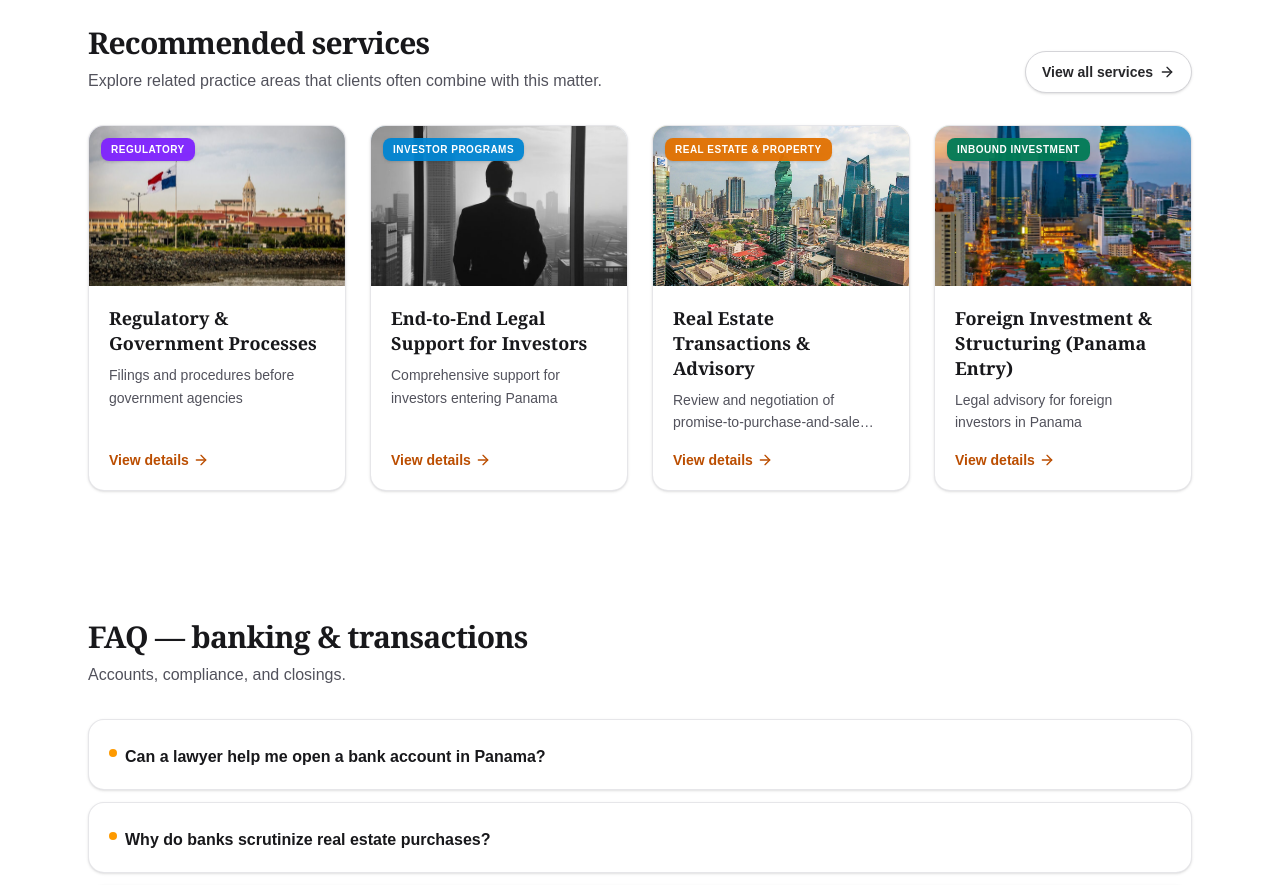
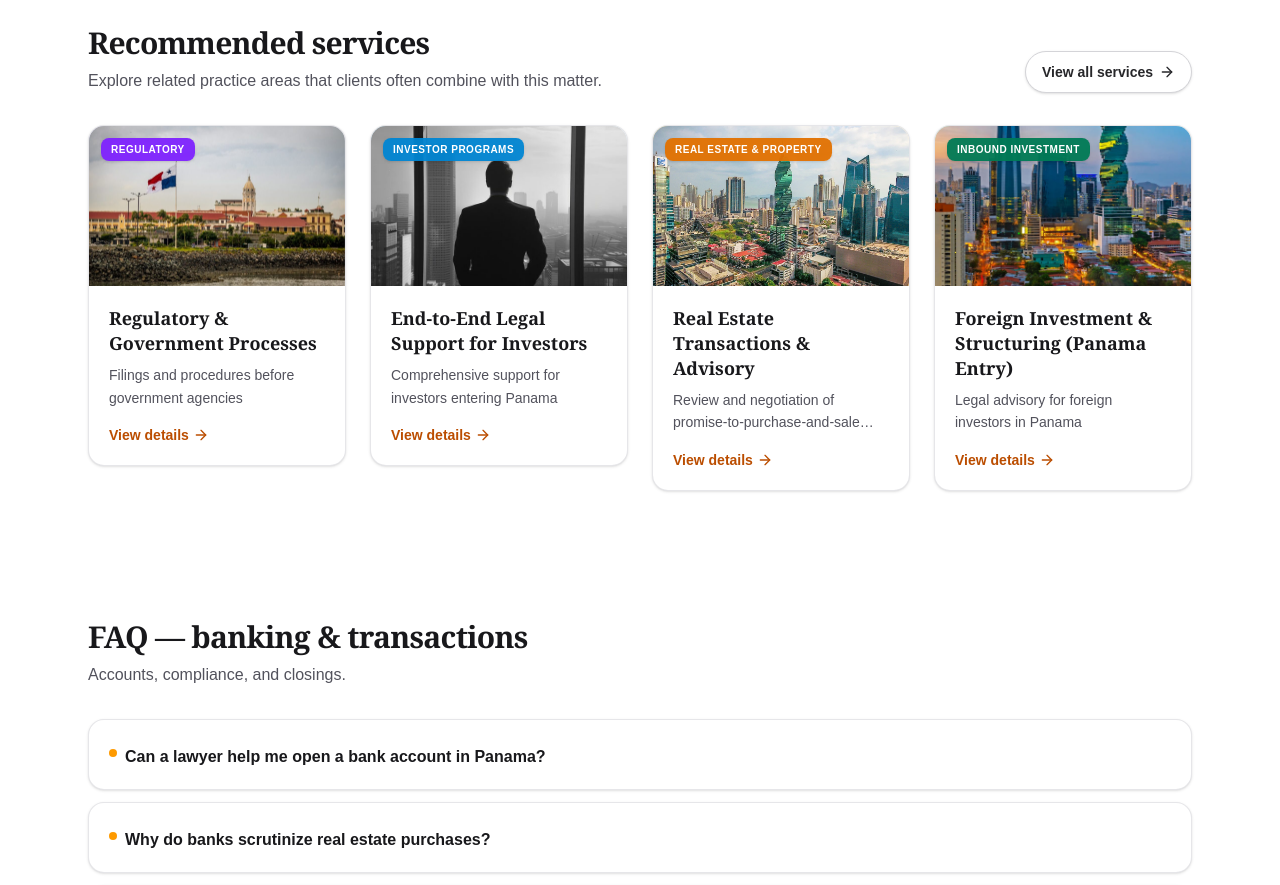
Before and after one commit to alexandrejuk/diego-rivera-cano-pa, a Next.js app: page /en/servicos/banking-support in a window 1280 px wide. Shown: the part 2820-3705 px from the top of the page. Built offline with nearby package versions, Linux system fonts and the light colour scheme.

Commit message:
chore: update card action

```diff
--- a/app/[locale]/servicos/[slug]/page.tsx
+++ b/app/[locale]/servicos/[slug]/page.tsx
@@ -274,10 +274,12 @@ export default async function ServiceLandingPage({ params }: Props) {
             const badgeClass = RECOMMENDED_BADGE_STYLES[cardIndex % RECOMMENDED_BADGE_STYLES.length];
 
             return (
-              <article
+              <Link
                 key={recSlug}
-                className="group flex flex-col overflow-hidden rounded-2xl border border-zinc-200/90 bg-white shadow-sm transition hover:-translate-y-0.5 hover:shadow-md"
+                href={`/${locale}/servicos/${recSlug}`}
+                className="group block no-underline"
               >
+                <article className="flex flex-col overflow-hidden rounded-2xl border border-zinc-200/90 bg-white shadow-sm transition hover:-translate-y-0.5 hover:shadow-md">
                 <div className={`relative h-40 bg-linear-to-br ${backdrop}`}>
                   {recHero ? (
                     <Image
@@ -309,15 +311,13 @@ export default async function ServiceLandingPage({ params }: Props) {
                   <p className="mt-2 line-clamp-2 flex-1 text-sm leading-relaxed text-zinc-600">
                     {recItem.points[0] ?? ""}
                   </p>
-                  <Link
-                    href={`/${locale}/servicos/${recSlug}`}
-                    className="mt-4 inline-flex items-center gap-1 text-sm font-semibold text-amber-700 transition group-hover:text-amber-600"
-                  >
+                  <div className="mt-4 inline-flex items-center gap-1 text-sm font-semibold text-amber-700 transition group-hover:text-amber-600">
                     {t.servicesPage.recommendedViewDetails}
                     <ArrowRight className="h-4 w-4" aria-hidden />
-                  </Link>
+                  </div>
                 </div>
-              </article>
+                </article>
+              </Link>
             );
           })}
         </div>
--- a/app/[locale]/servicos/page.tsx
+++ b/app/[locale]/servicos/page.tsx
@@ -214,10 +214,12 @@ export default async function ServicesPage({ params }: Props) {
               const badgeClass = PRACTICE_BADGE_STYLES[index % PRACTICE_BADGE_STYLES.length];
 
               return (
-                <article
+                <Link
                   key={service.title}
-                  className="group flex flex-col overflow-hidden rounded-2xl border border-zinc-200/90 bg-white shadow-sm transition hover:-translate-y-0.5 hover:shadow-md"
+                  href={`/${locale}/servicos/${slug}`}
+                  className="group block no-underline"
                 >
+                  <article className="flex flex-col overflow-hidden rounded-2xl border border-zinc-200/90 bg-white shadow-sm transition hover:-translate-y-0.5 hover:shadow-md">
                     <div className={`relative h-44 bg-linear-to-br ${backdrop}`}>
                       {recHero ? (
                         <Image
@@ -235,19 +237,19 @@ export default async function ServicesPage({ params }: Props) {
                       </span>
                     </div>
                     <div className="flex flex-1 flex-col p-5">
-                    <h3 className="font-serif text-lg font-bold leading-snug text-zinc-900">{service.title}</h3>
+                      <h3 className="font-serif text-lg font-bold leading-snug text-zinc-900">
+                        {service.title}
+                      </h3>
                       <p className="mt-2 line-clamp-3 flex-1 text-sm leading-relaxed text-zinc-600">
                         {service.points[0] ?? ""}
                       </p>
-                    <Link
-                      href={`/${locale}/servicos/${slug}`}
-                      className="mt-4 inline-flex items-center gap-1 text-sm font-semibold text-amber-700 transition group-hover:text-amber-600"
-                    >
+                      <div className="mt-4 inline-flex items-center gap-1 text-sm font-semibold text-amber-700 transition group-hover:text-amber-600">
                         {ctaLabel}
                         <ArrowRight className="h-4 w-4" aria-hidden />
-                    </Link>
+                      </div>
                     </div>
                   </article>
+                </Link>
               );
             })}
           </div>
```
Lines whose indentation alone changed are shown as unchanged.
